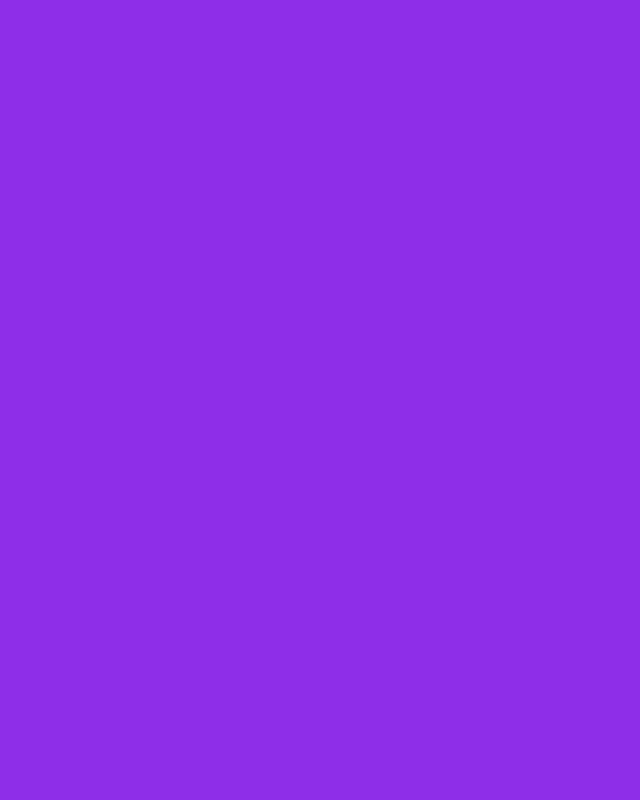
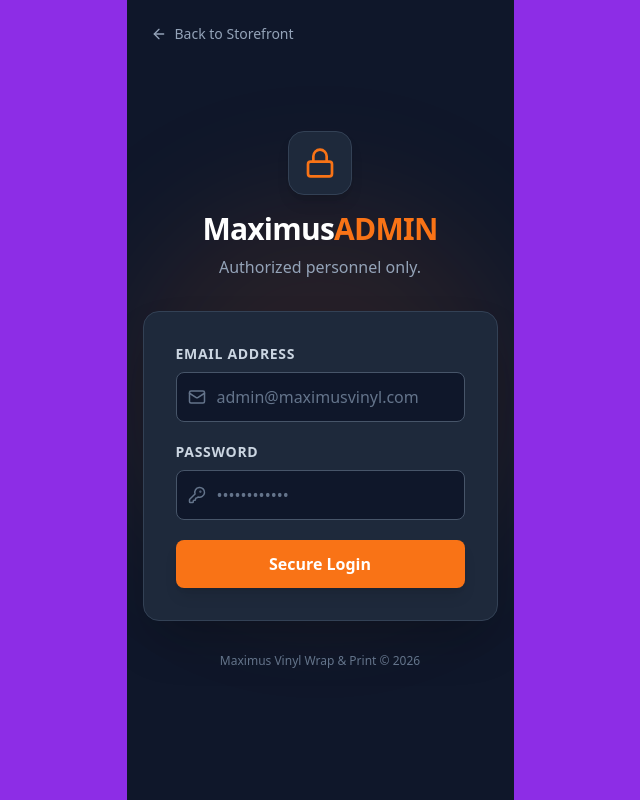
Before and after one commit to jankarlox94/maximus-vinyl-wraps-prototype, a React (Vite) app: page /admin-login in a window 1280 px wide. Before the commit this address had no page. Shown: the whole page, without its empty margins (320-960 px from the left). Built offline with nearby package versions, Linux system fonts and the light colour scheme; no server answers.

Commit message:
Updated dashboard by protecting route.

```diff
--- a/package.json
+++ b/package.json
@@ -12,6 +12,7 @@
   "dependencies": {
     "@heroicons/react": "^2.2.0",
     "@nestjs-modules/mailer": "^2.0.2",
+    "@supabase/supabase-js": "^2.102.1",
     "bootstrap-icons": "^1.13.1",
     "framer-motion": "^11.18.2",
     "handlebars": "^4.7.8",
--- a/src/App.jsx
+++ b/src/App.jsx
@@ -1,5 +1,6 @@
 import Hero from "./components/Hero/Hero";
 import Navbar from "./components/Navbar/Navbar";
+import React, { Suspense, lazy } from "react";
 import Fondo from "./assets/fondo-presses.png";
 import LandingPage from "./components/LandingPage/LandingPage";
 import PrintProjectView from "./components/PrintProjectView/PrintProjectView";
@@ -7,6 +8,8 @@ import { BrowserRouter, Routes, Route } from "react-router-dom";
 import EStore from "./components/EStore/EStore";
 import ScrollToTop from "./components/ScrollToTop/ScrollToTop.jsx";
 import MasterDashboard from "./components/MasterDashboard/MasterDashboard.jsx";
+import ProtectedRoute from "./components/ProtectedRoute.jsx";
+import AdminLogin from "./components/AdminLogin/AdminLogin.jsx";
 
 function App() {
   const bgImagen = {
@@ -22,12 +25,28 @@ function App() {
       <div className="flex justify-center overflow-hidden min-h-screen">
         <div className="min-h-screen bg-[#0f1115] text-gray-100 font-sans selection:bg-cyan-500/30">
           <ScrollToTop />
-          <Routes>
-            <Route path="/" element={<LandingPage />} />
-            <Route path="/contact2" element={<PrintProjectView />} />
-            <Route path="/contact" element={<EStore />} />
-            <Route path="/dashboard" element={<MasterDashboard />} />
-          </Routes>
+          <Suspense
+            fallback={
+              <div className="min-h-screen bg-slate-900 flex justify-center items-center text-white">
+                Loading...
+              </div>
+            }
+          >
+            <Routes>
+              <Route path="/" element={<LandingPage />} />
+              <Route path="/contact2" element={<PrintProjectView />} />
+              <Route path="/contact" element={<EStore />} />
+              <Route path="/admin-login" element={<AdminLogin />} />
+              <Route
+                path="/dashboard"
+                element={
+                  <ProtectedRoute>
+                    <MasterDashboard />
+                  </ProtectedRoute>
+                }
+              />
+            </Routes>
+          </Suspense>
         </div>
       </div>
     </BrowserRouter>
--- /dev/null
+++ b/src/components/AdminLogin/AdminLogin.jsx
@@ -0,0 +1,154 @@
+import React, { useState } from "react";
+import { useNavigate } from "react-router-dom";
+import { supabase } from "../../supabaseClient"; // Adjust the import path if necessary
+import {
+  Lock,
+  Mail,
+  KeyRound,
+  AlertCircle,
+  Loader2,
+  ArrowLeft,
+} from "lucide-react";
+
+const AdminLogin = () => {
+  const navigate = useNavigate();
+
+  // Form State
+  const [email, setEmail] = useState("");
+  const [password, setPassword] = useState("");
+
+  // UI State
+  const [error, setError] = useState("");
+  const [isLoading, setIsLoading] = useState(false);
+
+  const handleLogin = async (e) => {
+    e.preventDefault();
+    setError("");
+    setIsLoading(true);
+
+    try {
+      // Authenticate with Supabase
+      const { data, error: authError } = await supabase.auth.signInWithPassword(
+        {
+          email,
+          password,
+        },
+      );
+
+      if (authError) {
+        throw authError;
+      }
+
+      // If login is successful, React Router pushes them to the protected dashboard.
+      // (The ProtectedRoute component will handle verifying if they are on the 3-person VIP list)
+      navigate("/dashboard");
+    } catch (err) {
+      console.error("Login error:", err.message);
+      setError("Invalid email or password. Please try again.");
+    } finally {
+      setIsLoading(false);
+    }
+  };
+
+  return (
+    <div className="min-h-screen bg-slate-900 font-sans flex flex-col justify-center items-center p-4 relative overflow-hidden">
+      {/* Subtle Background Glow */}
+      <div className="absolute top-1/4 left-1/2 -translate-x-1/2 w-96 h-96 bg-orange-500/10 rounded-full blur-3xl pointer-events-none"></div>
+
+      {/* Back to Store Button */}
+      <button
+        onClick={() => navigate("/")}
+        className="absolute top-6 left-6 text-slate-400 hover:text-white flex items-center gap-2 transition-colors text-sm font-medium"
+      >
+        <ArrowLeft size={16} /> Back to Storefront
+      </button>
+
+      <div className="w-full max-w-md z-10">
+        {/* Header */}
+        <div className="text-center mb-8">
+          <div className="bg-slate-800 w-16 h-16 rounded-2xl flex items-center justify-center mx-auto mb-4 border border-slate-700 shadow-lg">
+            <Lock size={32} className="text-orange-500" />
+          </div>
+          <h1 className="text-3xl font-bold text-white tracking-tight">
+            Maximus<span className="text-orange-500">ADMIN</span>
+          </h1>
+          <p className="text-slate-400 mt-2">Authorized personnel only.</p>
+        </div>
+
+        {/* Login Card */}
+        <div className="bg-slate-800 border border-slate-700 rounded-2xl shadow-2xl p-8">
+          {error && (
+            <div className="bg-red-500/10 border border-red-500/50 text-red-400 p-4 rounded-lg flex items-start gap-3 mb-6 animate-in fade-in slide-in-from-top-2">
+              <AlertCircle size={20} className="flex-shrink-0 mt-0.5" />
+              <p className="text-sm font-medium">{error}</p>
+            </div>
+          )}
+
+          <form onSubmit={handleLogin} className="space-y-5">
+            {/* Email Field */}
+            <div>
+              <label className="block text-sm font-bold text-slate-300 mb-2 uppercase tracking-wider">
+                Email Address
+              </label>
+              <div className="relative">
+                <div className="absolute inset-y-0 left-0 pl-3 flex items-center pointer-events-none text-slate-500">
+                  <Mail size={18} />
+                </div>
+                <input
+                  type="email"
+                  required
+                  value={email}
+                  onChange={(e) => setEmail(e.target.value)}
+                  className="w-full bg-slate-900 border border-slate-600 rounded-lg py-3 pl-10 pr-4 text-white placeholder-slate-500 focus:border-orange-500 focus:ring-1 focus:ring-orange-500 outline-none transition-all"
+                  placeholder="admin@maximusvinyl.com"
+                />
+              </div>
+            </div>
+
+            {/* Password Field */}
+            <div>
+              <label className="block text-sm font-bold text-slate-300 mb-2 uppercase tracking-wider">
+                Password
+              </label>
+              <div className="relative">
+                <div className="absolute inset-y-0 left-0 pl-3 flex items-center pointer-events-none text-slate-500">
+                  <KeyRound size={18} />
+                </div>
+                <input
+                  type="password"
+                  required
+                  value={password}
+                  onChange={(e) => setPassword(e.target.value)}
+                  className="w-full bg-slate-900 border border-slate-600 rounded-lg py-3 pl-10 pr-4 text-white placeholder-slate-500 focus:border-orange-500 focus:ring-1 focus:ring-orange-500 outline-none transition-all"
+                  placeholder="••••••••••••"
+                />
+              </div>
+            </div>
+
+            {/* Submit Button */}
+            <button
+              type="submit"
+              disabled={isLoading}
+              className="w-full bg-orange-500 hover:bg-orange-600 text-white font-bold py-3 px-4 rounded-lg shadow-lg transition-all mt-4 disabled:bg-slate-600 disabled:text-slate-400 flex justify-center items-center gap-2"
+            >
+              {isLoading ? (
+                <>
+                  <Loader2 size={20} className="animate-spin" />
+                  Authenticating...
+                </>
+              ) : (
+                "Secure Login"
+              )}
+            </button>
+          </form>
+        </div>
+
+        <p className="text-center text-xs text-slate-500 mt-8">
+          Maximus Vinyl Wrap & Print &copy; {new Date().getFullYear()}
+        </p>
+      </div>
+    </div>
+  );
+};
+
+export default AdminLogin;
--- /dev/null
+++ b/src/components/ProtectedRoute.jsx
@@ -0,0 +1,61 @@
+import React, { useEffect, useState } from "react";
+import { Navigate } from "react-router-dom";
+import { supabase } from "../supabaseClient"; // Make sure this points to your initialized Supabase client
+
+// The ONLY 3 people allowed in the dashboard
+const ALLOWED_EMAILS = [
+  "giancarlo.sanchez.developer@gmail.com",
+  "giancarlosanchez.dev@icloud.com",
+];
+
+const ProtectedRoute = ({ children }) => {
+  const [isLoading, setIsLoading] = useState(true);
+  const [isAuthorized, setIsAuthorized] = useState(false);
+
+  useEffect(() => {
+    const checkAuth = async () => {
+      // 1. Get the current user session from Supabase
+      const {
+        data: { session },
+        error,
+      } = await supabase.auth.getSession();
+
+      if (error || !session) {
+        setIsAuthorized(false);
+        setIsLoading(false);
+        return;
+      }
+
+      // 2. Check if their email is exactly one of the 3 allowed emails
+      const userEmail = session.user.email;
+      if (ALLOWED_EMAILS.includes(userEmail)) {
+        setIsAuthorized(true);
+      } else {
+        setIsAuthorized(false);
+      }
+
+      setIsLoading(false);
+    };
+
+    checkAuth();
+  }, []);
+
+  // Show a loading screen while Supabase verifies the session
+  if (isLoading) {
+    return (
+      <div className="min-h-screen flex items-center justify-center bg-slate-900 text-white font-bold tracking-widest uppercase">
+        Verifying Credentials...
+      </div>
+    );
+  }
+
+  // If they aren't authorized, immediately kick them to a login page or home page
+  if (!isAuthorized) {
+    return <Navigate to="/admin-login" replace />;
+  }
+
+  // If they pass the check, render the Dashboard!
+  return children;
+};
+
+export default ProtectedRoute;
--- /dev/null
+++ b/src/supabaseClient.jsx
@@ -0,0 +1,10 @@
+// src/supabaseClient.js
+import { createClient } from "@supabase/supabase-js";
+
+// Retrieve the environment variables
+// Use process.env.REACT_APP_... if you are using Create React App instead of Vite
+const supabaseUrl = import.meta.env.VITE_SUPABASE_URL;
+const supabaseAnonKey = import.meta.env.VITE_SUPABASE_ANON_KEY;
+
+// Initialize the Supabase client
+export const supabase = createClient(supabaseUrl, supabaseAnonKey);
```
Also changed, not shown: 1 other file (tests, documents, lock files or other folders).
